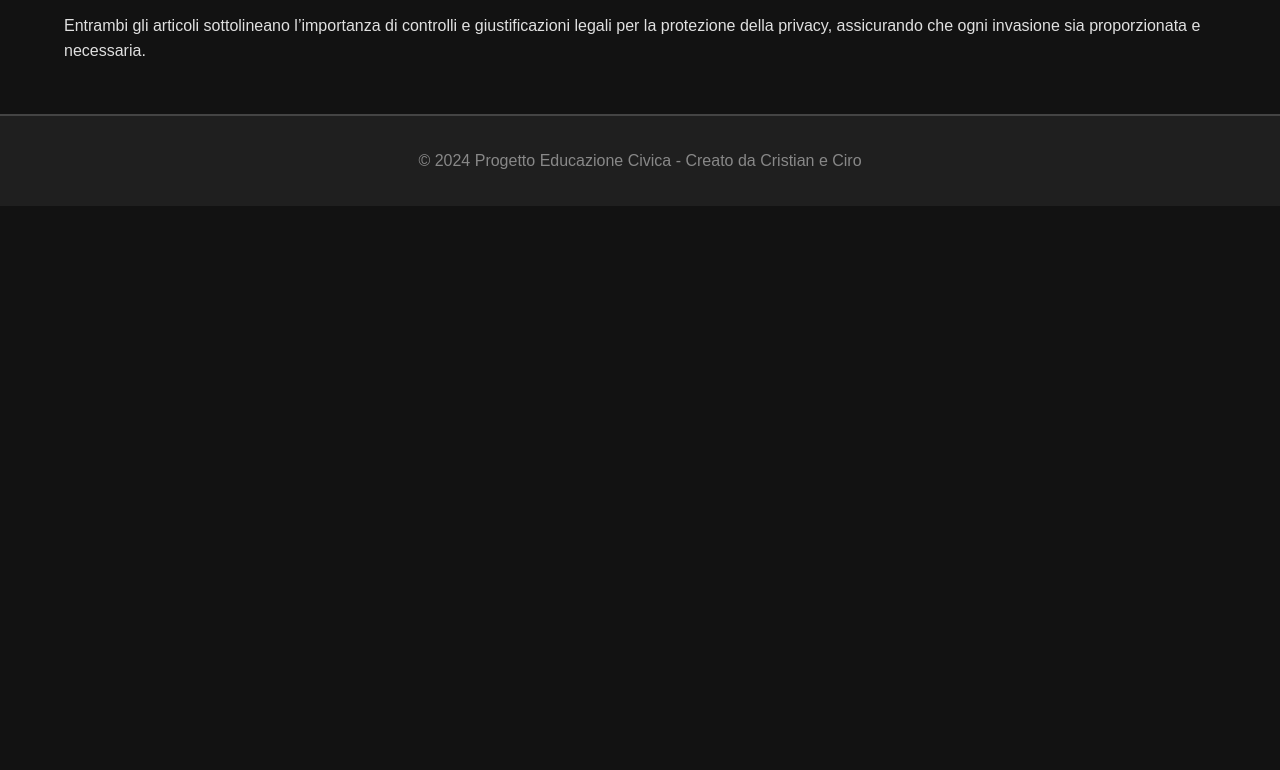
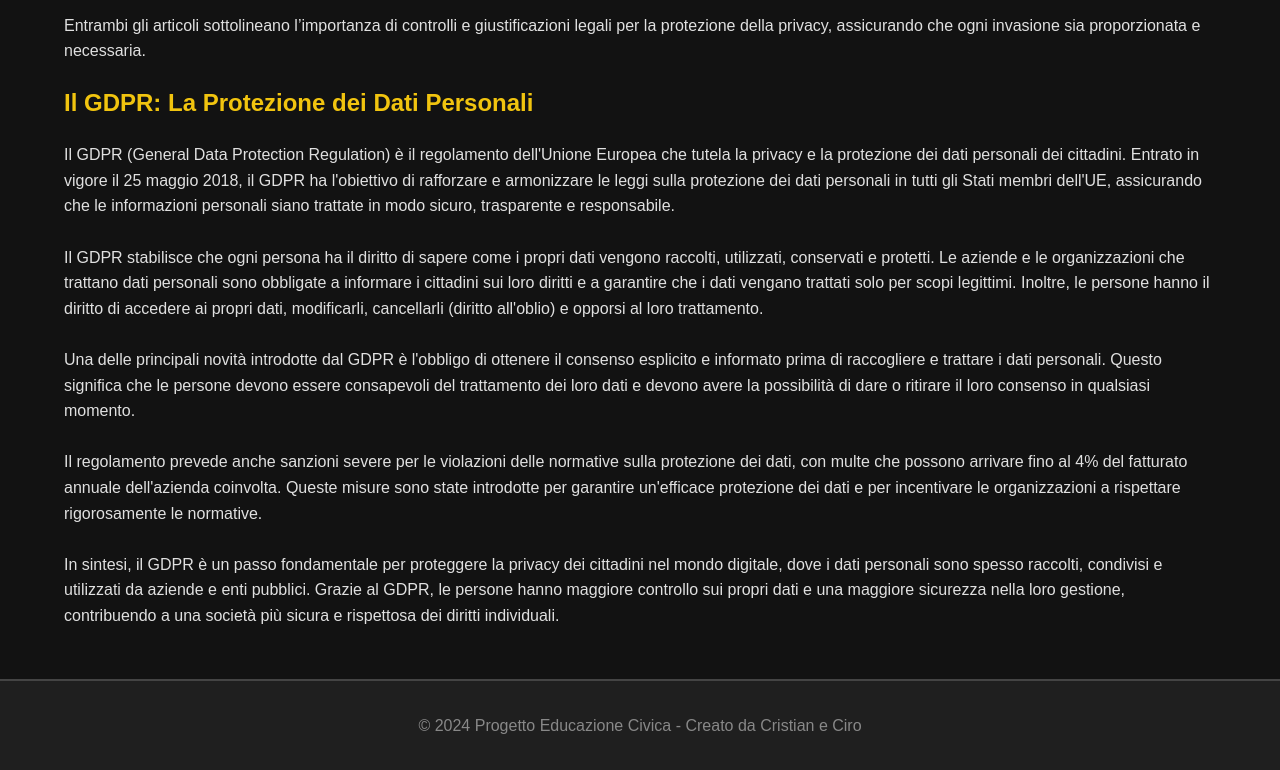
Before and after one commit to 00cry00/progettoedcivica, a plain HTML site: page sistemi.html in a window 1280 px wide. Shown: the part 379-1149 px from the top of the page. Before the commit the page ends 800 px from the top, so only its background shows below. Drawn offline with Linux system fonts and the light colour scheme.

Commit message:
Update sistemi.html

```diff
--- a/sistemi.html
+++ b/sistemi.html
@@ -32,6 +32,23 @@
         Entrambi gli articoli sottolineano l’importanza di controlli e giustificazioni legali per la protezione della privacy, assicurando che ogni invasione sia proporzionata e necessaria.
       </p>
     </section>
+<section class="page-content">
+      <h2>Il GDPR: La Protezione dei Dati Personali</h2>
+
+      <p>
+        Il GDPR (General Data Protection Regulation) è il regolamento dell'Unione Europea che tutela la privacy e la protezione dei dati personali dei cittadini. Entrato in vigore il 25 maggio 2018, il GDPR ha l'obiettivo di rafforzare e armonizzare le leggi sulla protezione dei dati personali in tutti gli Stati membri dell'UE, assicurando che le informazioni personali siano trattate in modo sicuro, trasparente e responsabile.
+<br><br>
+Il GDPR stabilisce che ogni persona ha il diritto di sapere come i propri dati vengono raccolti, utilizzati, conservati e protetti. Le aziende e le organizzazioni che trattano dati personali sono obbligate a informare i cittadini sui loro diritti e a garantire che i dati vengano trattati solo per scopi legittimi. Inoltre, le persone hanno il diritto di accedere ai propri dati, modificarli, cancellarli (diritto all'oblio) e opporsi al loro trattamento.
+<br><br>
+Una delle principali novità introdotte dal GDPR è l'obbligo di ottenere il consenso esplicito e informato prima di raccogliere e trattare i dati personali. Questo significa che le persone devono essere consapevoli del trattamento dei loro dati e devono avere la possibilità di dare o ritirare il loro consenso in qualsiasi momento.
+<br><br>
+Il regolamento prevede anche sanzioni severe per le violazioni delle normative sulla protezione dei dati, con multe che possono arrivare fino al 4% del fatturato annuale dell'azienda coinvolta. Queste misure sono state introdotte per garantire un'efficace protezione dei dati e per incentivare le organizzazioni a rispettare rigorosamente le normative.
+<br><br>
+In sintesi, il GDPR è un passo fondamentale per proteggere la privacy dei cittadini nel mondo digitale, dove i dati personali sono spesso raccolti, condivisi e utilizzati da aziende e enti pubblici. Grazie al GDPR, le persone hanno maggiore controllo sui propri dati e una maggiore sicurezza nella loro gestione, contribuendo a una società più sicura e rispettosa dei diritti individuali.
+      </p>
+
+         </section>
+
   </main>
 
   <footer class="main-footer">
```
